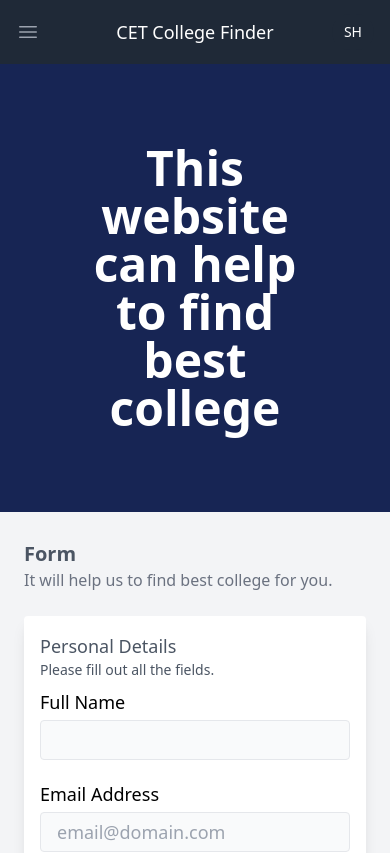
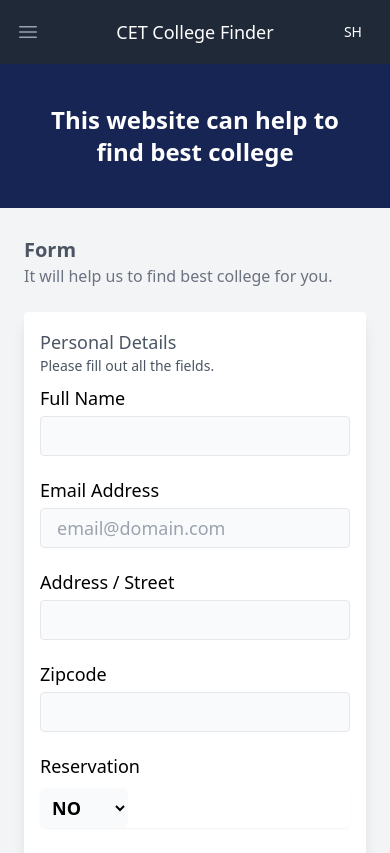
Before and after one commit to shub15/cet-college-finder, a React (Vite) app: page / in a window 390 px wide. Shown: the top 853 px of the page. Built offline with nearby package versions, Linux system fonts and the light colour scheme; some icons are missing.

Commit message:
body text size change for mobile devices

```diff
--- a/src/components/Body.jsx
+++ b/src/components/Body.jsx
@@ -4,8 +4,8 @@ import Form from './Form'
 export default function Body() {
   return (
     <div className='bg-blue-500'>
-      <div className='p-10 text-center bg-blue-950 '>
-        <p className='m-10 text-5xl font-bold text-white'>
+      <div className='p-5 sm:p-10 text-center bg-blue-950 '>
+        <p className='m-5 sm:m-10 sm:text-5xl text-2xl font-bold text-white'>
           This website can help to find best college
         </p>
       </div>
```
